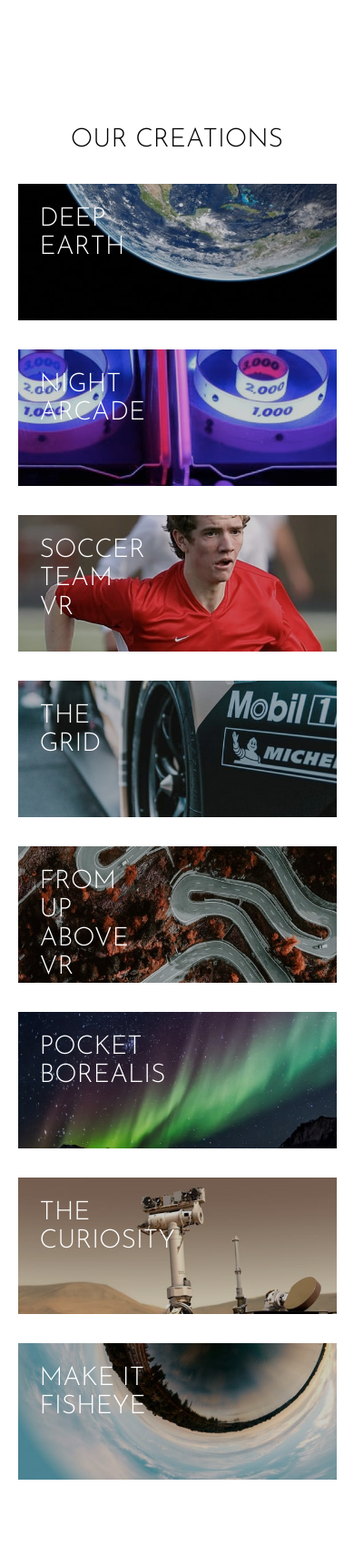
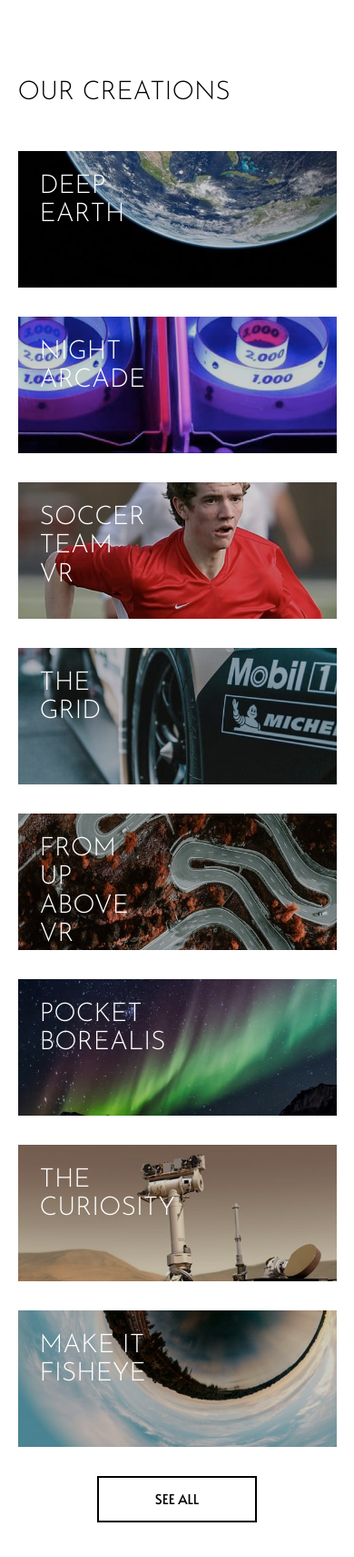
Before and after one commit to mikeronewman/Loopstudios, a website: page index.html in a window 390 px wide. Shown: the part 1200-2911 px from the top of the page at 91% size. Drawn offline with Linux system fonts and the light colour scheme.

Commit message:
add see all button and more layout

```diff
--- a/app/scss/components/_creations.scss
+++ b/app/scss/components/_creations.scss
@@ -1,11 +1,48 @@
 .creations {
-    margin-top: 150px;
     color: white;
+
+    &__flex--wrapper {
+        display: flex;
+        justify-content: space-between;
+        align-items: center;
+        margin-top: 50px;
+    }
 
     &__headline {
         color: $black;
-        flex-basis: 100%;
+        display: inline-block;
     }
+
+    &__button {
+        color: $black;
+        padding: 15px 35px;
+        border: 2px solid $black;
+        text-align: center;
+        transition: all 0.3s ease-in-out;
+
+        &--mobile {
+            width: 50%;
+            display: block;
+            margin: 2rem auto;
+
+        }
+
+        &--desktop {
+            display: none;
+        }
+    }
+
+    &__button:hover,
+    &__button:focus,
+    &__button:active {
+        background: $black;
+        color: $white;
+    }
+
+    &__button::before {
+        content: none;
+    }
+
 
     &__link::before {
         content: "";
@@ -100,7 +137,7 @@
         justify-content: space-between;
 
         &__headline {
-            margin-bottom: 100px;
+            margin: 100px 0;
             text-align: left;
         }
 
@@ -113,6 +150,14 @@
             h3 {
                 width: 100%;
             }
+        }
+
+        &__button--mobile {
+            display: none;
+        }
+
+        &__button--desktop {
+            display: block;
         }
     }
 }
--- a/index.html
+++ b/index.html
@@ -14,7 +14,7 @@
   <link href="https://fonts.googleapis.com/css2?family=Alata&family=Josefin+Sans:wght@300&display=swap" rel="stylesheet">
 
   <!-- User Styles -->
-  <link rel="stylesheet" href="/dist/style.css?cb=1612136545508">
+  <link rel="stylesheet" href="/dist/style.css?cb=1612138693931">
 </head>
 <body>
 
@@ -62,16 +62,15 @@
         </p>
       </div>
     </div>
+  </div>
 
-    <!-- Not sure where this h2 and button should go in flow -->
-    <!-- <a class="creations__button" href="#">SEE ALL</a> -->
+  <div class="creations__flex--wrapper wrapper">
+    <h2 class="creations__headline">OUR CREATIONS</h2>
 
+    <a class="creations__button creations__button--desktop" role="button" href="#">SEE ALL</a>
   </div>
 
   <section class="creations wrapper" role="group">
-
-    <h2 class="creations__headline">OUR CREATIONS</h2>
-
     <div class="creations__link creations__link--earth">
       <div class="creations__link--contents">
         <h3 class="creations__link--title">DEEP EARTH</h3>
@@ -120,6 +119,8 @@
       </div>
     </div>
 
+    <a class="creations__button creations__button--mobile" role="button" href="#">SEE ALL</a>
+
   </section>
 
   <footer class="footer">
```
Also changed, not shown: dist/style.css, 1 other file.
